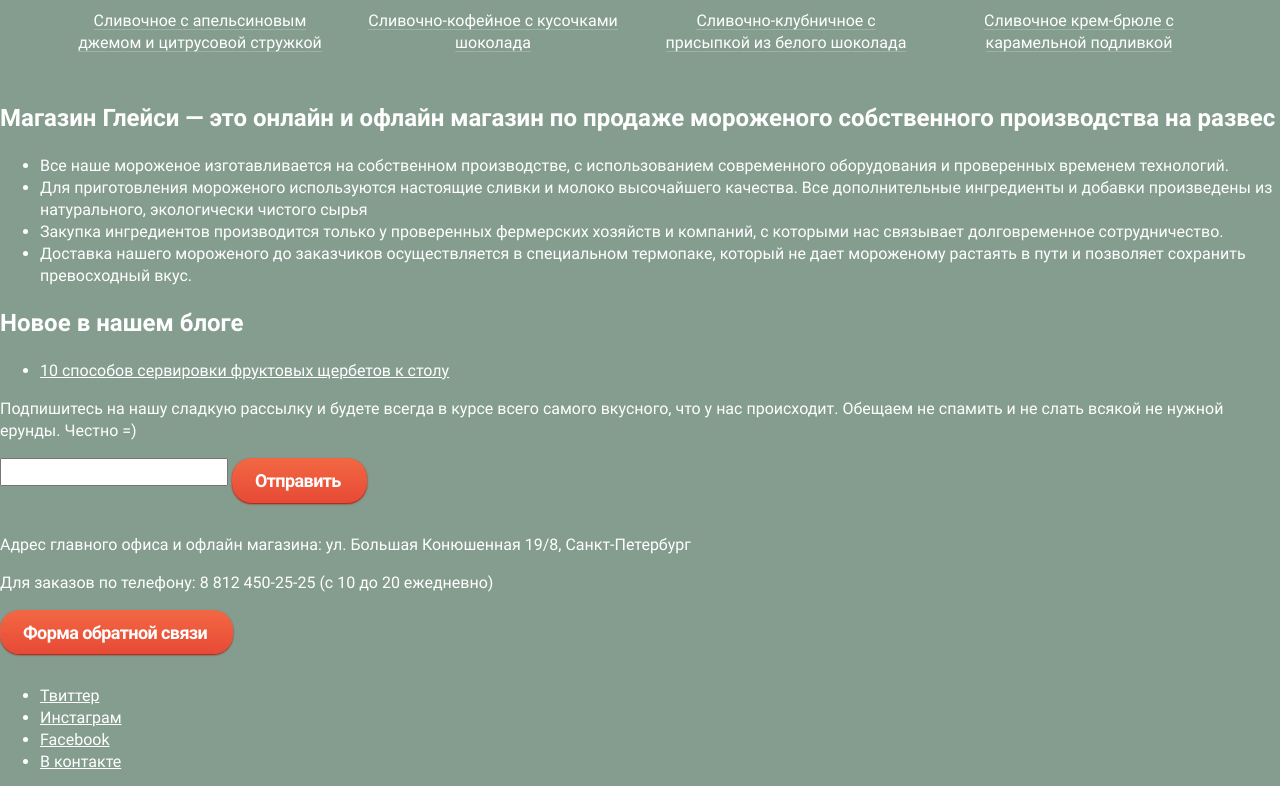
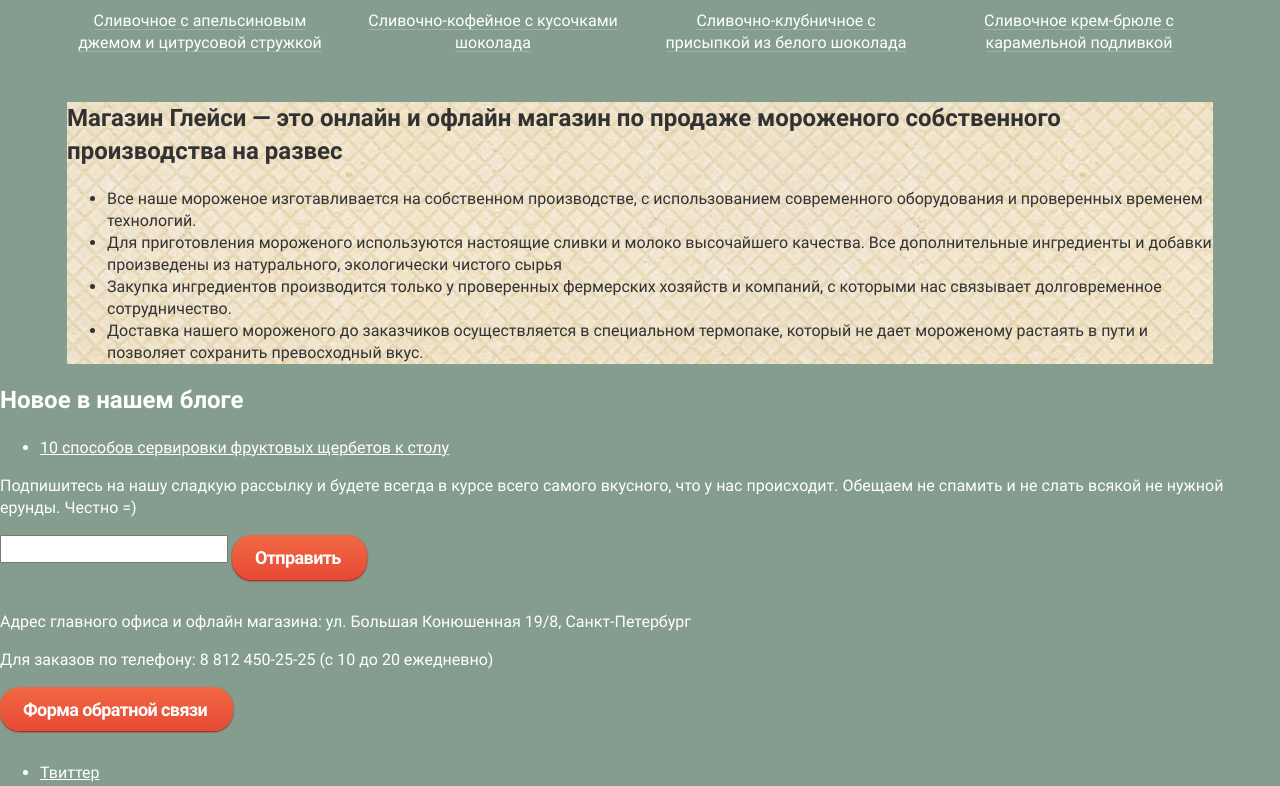
Before and after one commit to volkann1/185078-gllacy, a website: page index.html in a window 1280 px wide. Shown: the part 1187-1973 px from the top of the page. Drawn offline with nearby package versions, Linux system fonts and the light colour scheme; files that its build step writes are made by us from their sources.

Commit message:
Добавила папку css

```diff
--- a/less/blocks/advantages.less
+++ b/less/blocks/advantages.less
@@ -0,0 +1,40 @@
+.advantages {
+	width: 1146px;
+	margin: 0 auto;
+
+	color: @grey-20-2;
+	background: #e6d2a4 url("../img/bg-waffle.jpg") 0 0 repeat;
+}
+
+.advantages__title {
+}
+
+.advantages__list {
+}
+
+.agvantages__item {
+}
+
+.agvantages__item.agvantages__item--temperature {
+}
+
+.agvantages__item.agvantages__item--farming {
+}
+
+.agvantages__item.agvantages__item--natural {
+}
+
+.agvantages__item.agvantages__item--technologies {
+}
+
+.agvantages__item--technologies {
+}
+
+.agvantages__item--natural {
+}
+
+.agvantages__item--farming {
+}
+
+.agvantages__item--temperature {
+}
--- a/less/blocks/page-wrap.less
+++ b/less/blocks/page-wrap.less
@@ -3,8 +3,8 @@
 }
 
 #slider-radio-3:checked ~ .page-wrap {
-	background: @brown-62 url("../../img/bg-brownLight.png") 0 0 no-repeat;
+	background: @brown-62 url("../../img/bg-brownLight.png") center 0 no-repeat;
 }
 #slider-radio-1:checked ~ .page-wrap {
-	background: url("../../img/bg-greenLight.png") 0 0 no-repeat;
+	background: url("../../img/bg-greenLight.png") center 0 no-repeat;
 }
```
Also changed, not shown: css/style.css (added), css/style.min.css (added).
